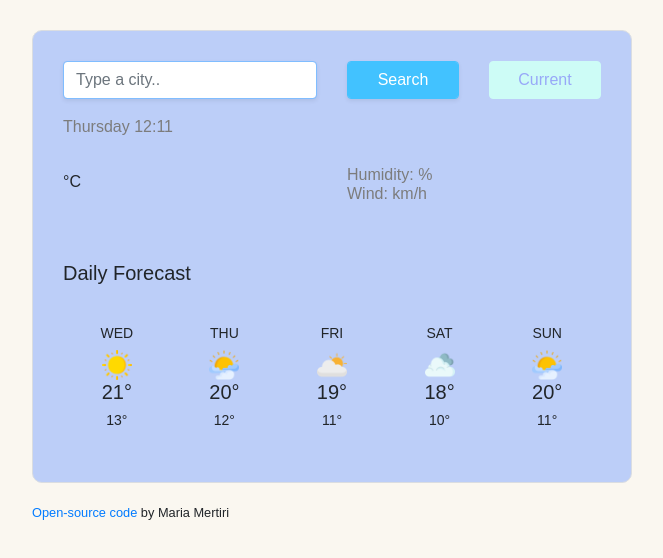
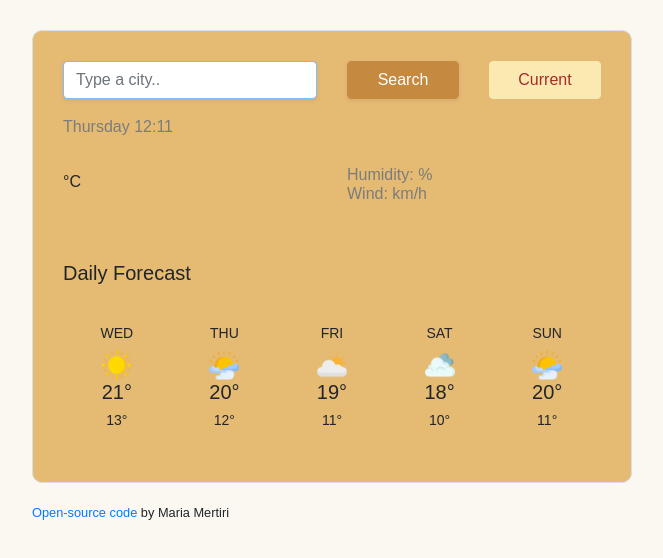
Before and after one commit to mariamer-hub/weatherapp, a website built with Parcel: page index.html in a window 1280 px wide. Shown: the whole page, without its empty margins (308-971 px from the left). Built offline with nearby package versions, Linux system fonts and the light colour scheme; no server answers.

Commit message:
Update styles.css

```diff
--- a/src/styles.css
+++ b/src/styles.css
@@ -1,6 +1,6 @@
 body {
   font-family: arial, sans-serif;
-  background-color: #faf7f0;
+  background-color: #faf8f1;
   font-family: arial, sans-serif;
 }
 
@@ -46,7 +46,7 @@ small {
 
 .weather-app {
   border: 1px solid #dadde1;
-  background-color: #bccef8;
+  background-color: #e5ba73;
   padding: 30px;
   margin: 20px auto;
   border-radius: 10px;
@@ -93,17 +93,17 @@ small {
   padding: 10px;
 }
 .selectDay:hover {
-  border: 1px solid #98a8f8;
+  border: 1px solid #e5ba73;
   border-radius: 10px;
   padding: 5px;
-  background-color: #faf7f0;
+  background-color: #faf8f1;
   cursor: pointer;
-  box-shadow: 0 0 10px 2px #91b2f7;
+  box-shadow: 0 0 10px 2px #faeab1;
 }
 
 .btn-primary {
-  background-color: #42c2ff;
-  border-color: #42c2ff;
+  background-color: #c58940;
+  border-color: #c58940;
   color: white;
 }
 .btn-primary:hover {
@@ -112,9 +112,9 @@ small {
   color: black;
 }
 .btn-success {
-  background-color: #cdfcf6;
-  border-color: #cdfcf6;
-  color: #98a8f8;
+  background-color: #faeab1;
+  border-color: #faeab1;
+  color: brown;
 }
 .btn-success:hover {
   background-color: white;
```
